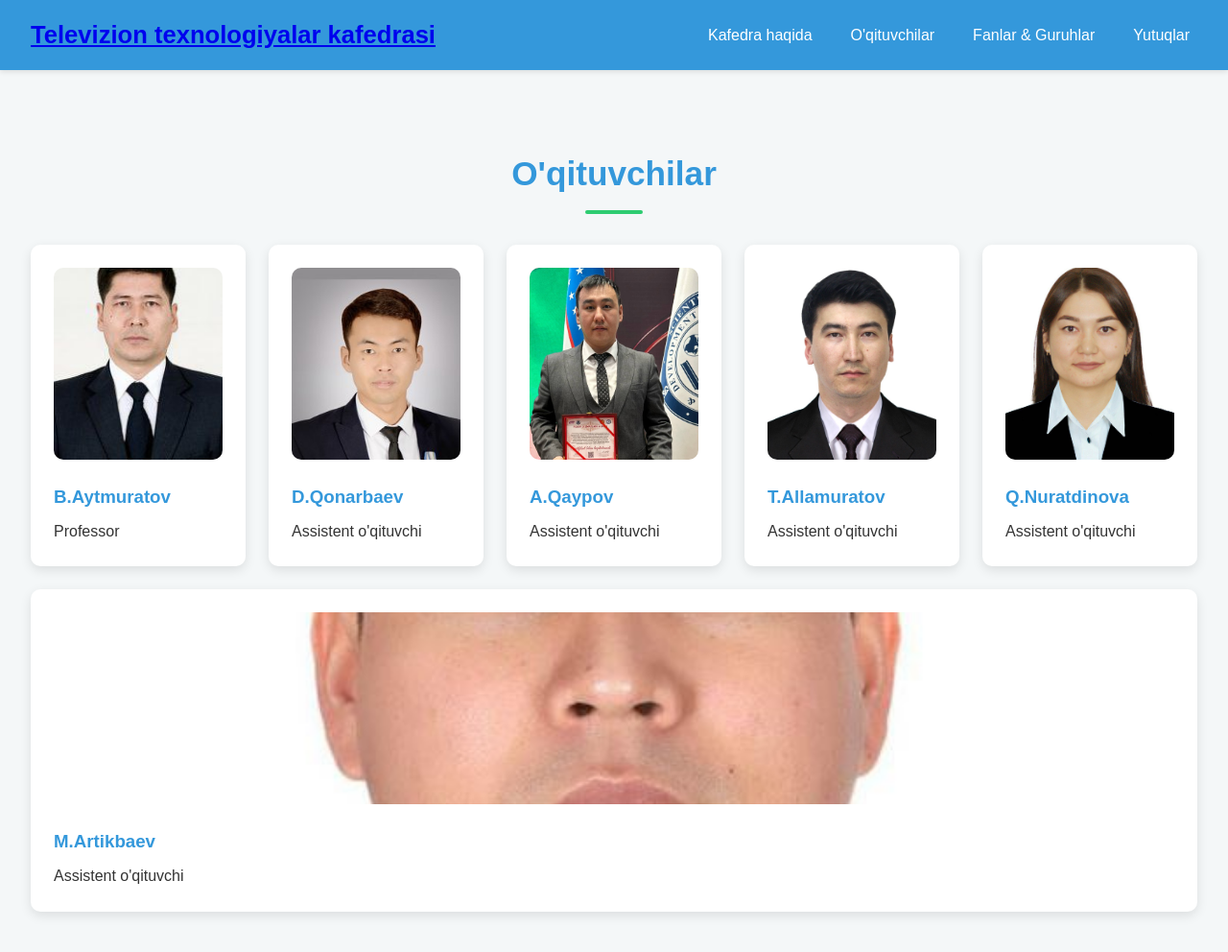
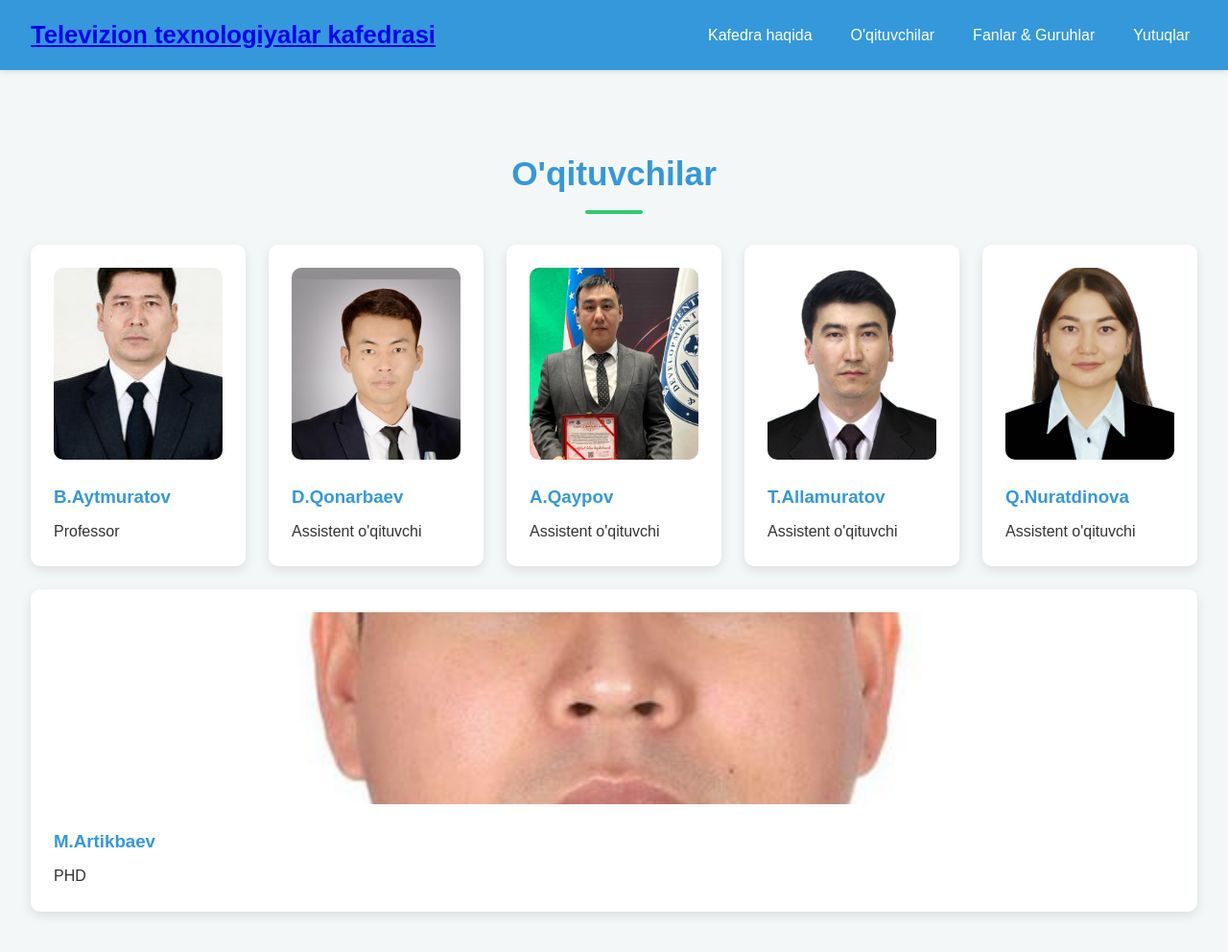
Before and after one commit to Xakker04/tvtsayt, a plain HTML site: page teachers.html in a window 1280 px wide. Shown: the whole page at 96% size. Drawn offline with Linux system fonts and the light colour scheme.

Commit message:
Update teachers.html

```diff
--- a/teachers.html
+++ b/teachers.html
@@ -56,7 +56,7 @@
         <div class="teacher">
             <img src="photo_5359304722629725183_x.jpg" alt="M.Tleubaev">
             <h3>M.Artikbaev</h3>
-            <p>Assistent o'qituvchi</p>
+            <p>PHD</p>
         </div>
     </div>
 </section>
```
